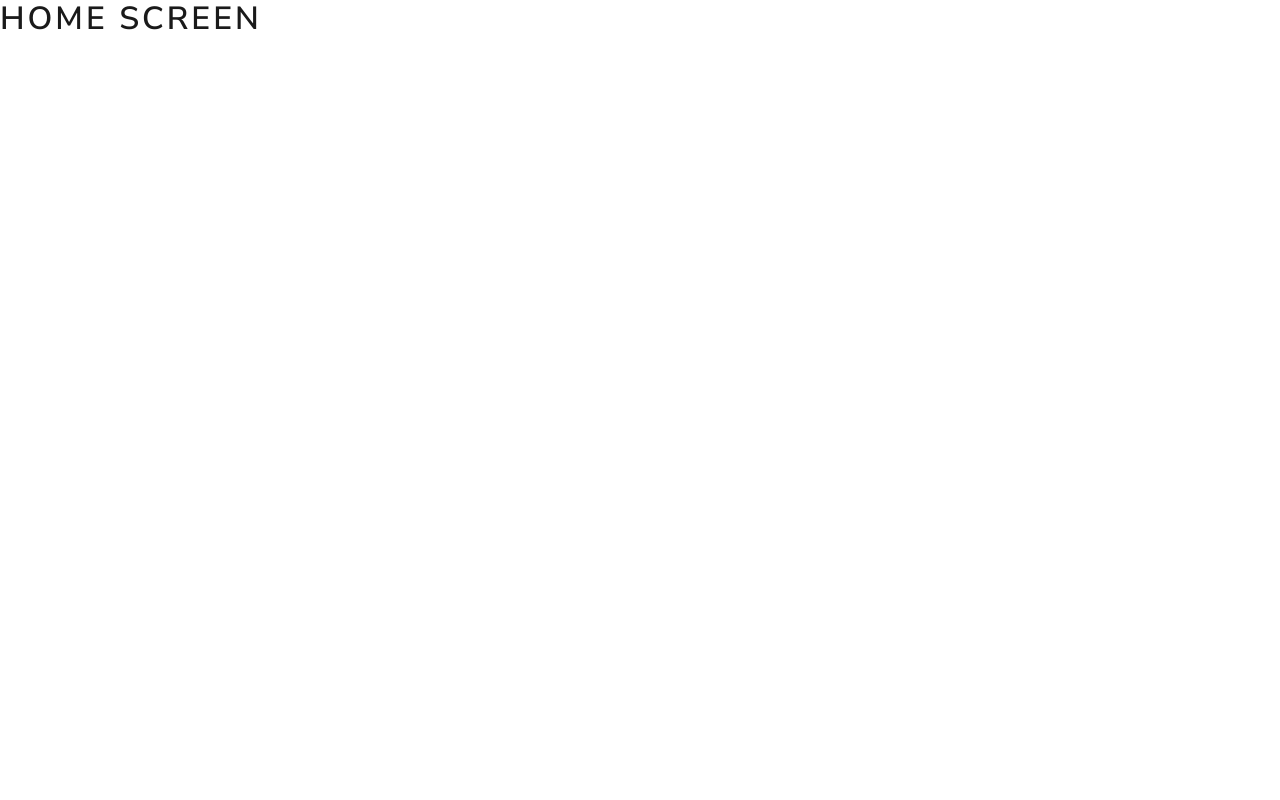
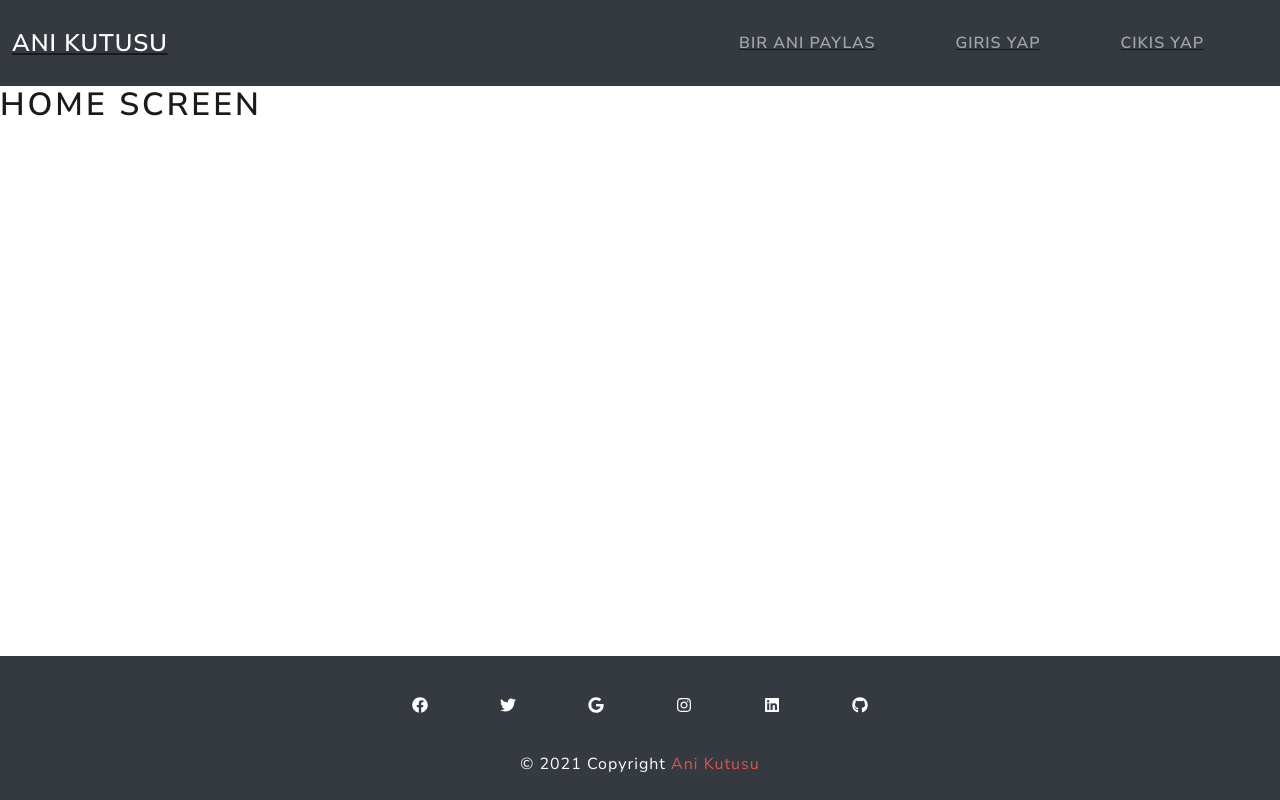
Before and after one commit to AOKeklik/MERN-MemoriesApp, a React (Create React App) app in the folder client/: page / in a window 1280 px wide. Built offline with nearby package versions, Linux system fonts and the light colour scheme.

Commit message:
Header and Footer components have been completed.

```diff
--- a/client/package.json
+++ b/client/package.json
@@ -7,10 +7,10 @@
     "@testing-library/react": "^11.2.7",
     "@testing-library/user-event": "^12.8.3",
     "axios": "^0.21.1",
+    "bootstrap": "^5.1.2",
     "jwt-decode": "^3.1.2",
     "moment": "^2.29.1",
     "react": "^17.0.2",
-    "react-bootstrap": "^1.6.1",
     "react-dom": "^17.0.2",
     "react-file-base64": "^1.0.3",
     "react-google-login": "^5.2.2",
--- a/client/public/index.html
+++ b/client/public/index.html
@@ -10,5 +10,7 @@
     <noscript>You need to enable JavaScript to run this app.</noscript>
     <div id="root"></div>
 
+    <script src="https://cdn.jsdelivr.net/npm/@popperjs/core@2.10.2/dist/umd/popper.min.js" integrity="sha384-7+zCNj/IqJ95wo16oMtfsKbZ9ccEh31eOz1HGyDuCQ6wgnyJNSYdrPa03rtR1zdB" crossorigin="anonymous"></script>
+    <script src="https://cdn.jsdelivr.net/npm/bootstrap@5.1.2/dist/js/bootstrap.min.js" integrity="sha384-PsUw7Xwds7x08Ew3exXhqzbhuEYmA2xnwc8BuD6SEr+UmEHlX8/MCltYEodzWA4u" crossorigin="anonymous"></script>
   </body>
 </html>
--- a/client/src/App.js
+++ b/client/src/App.js
@@ -1,19 +1,24 @@
 import React from 'react'
 import { BrowserRouter, Switch, Route } from 'react-router-dom'
 
+
+import Header from './component/Header'
 import HomeScreen from './secreens/HomeScreen'
 import CreateScreen from './secreens/CreateSecreen'
 import UpdateScreen from './secreens/UpdateScreen'
 import AuthScreen from './secreens/AuthScreen'
+import Footer from './component/Footer'
 
 function App() {
     return <BrowserRouter>
+        <Header />
         <Switch>
             <Route exact path='/' component={HomeScreen} />
             <Route path='/create' component={CreateScreen} />
             <Route path='/update/:id' component={UpdateScreen} />
             <Route path='/auth' component={AuthScreen} />
         </Switch>
+        <Footer />
     </BrowserRouter>
 }
 
--- a/client/src/component/Footer.js
+++ b/client/src/component/Footer.js
@@ -0,0 +1,56 @@
+import React from 'react'
+import {IconContext} from 'react-icons'
+import {FaFacebook, FaTwitter, FaGoogle, FaInstagram, FaLinkedin, FaGithub} from 'react-icons/fa'
+
+function Footer() {
+    return <footer class="fixed-bottom text-center text-white bg-dark" >
+    <div class="container">
+      <section>
+        <IconContext.Provider value={{ size: "1rem", color: "white"}}>
+          <a
+            class="btn btn-link btn-floating btn-lg text-dark m-lg-1"
+            href="#!"
+            role="button"
+            data-mdb-ripple-color="dark"
+            ><FaFacebook /></a>
+          <a
+            class="btn btn-link btn-floating btn-lg text-dark m-lg-1"
+            href="#!"
+            role="button"
+            data-mdb-ripple-color="dark"
+            ><FaTwitter /></a>
+          <a
+            class="btn btn-link btn-floating btn-lg text-dark m-lg-1"
+            href="#!"
+            role="button"
+            data-mdb-ripple-color="dark"
+            ><FaGoogle /></a>
+          <a
+            class="btn btn-link btn-floating btn-lg text-dark m-lg-1"
+            href="#!"
+            role="button"
+            data-mdb-ripple-color="dark"
+            ><FaInstagram /></a>
+          <a
+            class="btn btn-link btn-floating btn-lg text-dark m-lg-1"
+            href="#!"
+            role="button"
+            data-mdb-ripple-color="dark"
+            ><FaLinkedin /></a>
+          <a
+            class="btn btn-link btn-floating btn-lg text-dark m-lg-1"
+            href="#!"
+            role="button"
+            data-mdb-ripple-color="dark"
+            ><FaGithub /></a>
+        </IconContext.Provider>
+      </section>
+    </div>
+    <div class="text-center text-white pb-4" >
+      © 2021 Copyright
+      <a href="#" class="text-danger text-decoration-none"> Ani Kutusu</a>
+    </div>
+  </footer>
+}
+
+export default Footer
--- a/client/src/component/Header.js
+++ b/client/src/component/Header.js
@@ -0,0 +1,35 @@
+import React from 'react'
+import { Link } from 'react-router-dom'
+
+function Header() {
+    return <nav className="navbar navbar-dark navbar-expand-lg bg-dark fs-5 py-lg-2">
+        <div className="container-fluid">
+            <Link to='/'><div className="navbar-brand fs-3">Ani Kutusu</div></Link>
+            <button
+                class="navbar-toggler"
+                type="button"
+                data-bs-toggle="collapse"
+                data-bs-target="#navbarSupportedContent"
+                aria-controls="navbarSupportedContent"
+                aria-expanded="false"
+            >
+                <span className="navbar-toggler-icon"></span>
+            </button>
+            <div className="collapse navbar-collapse" id="navbarSupportedContent">
+                <ul className="navbar-nav ms-auto mb-2 mb-lg-0">
+                    <li className="nav-link mx-auto me-lg-5">
+                        <Link to='/create'><div className="nav-link" data-bs-toggle="collapse" data-bs-target=".navbar-collapse.show">Bir Ani Paylas</div></Link>
+                    </li>
+                    <li className="nav-link mx-auto me-lg-5">
+                        <Link to='/auth'><div className="nav-link" data-bs-toggle="collapse" data-bs-target=".navbar-collapse.show">Giris Yap</div></Link>
+                    </li>
+                    <li className="nav-link mx-auto me-lg-5">
+                        <Link to='/auth'><div className="nav-link" data-bs-toggle="collapse" data-bs-target=".navbar-collapse.show">Cikis Yap</div></Link>
+                    </li>
+                </ul>
+            </div>
+        </div>
+    </nav>
+}
+
+export default Header
--- a/client/src/redux/store.js
+++ b/client/src/redux/store.js
@@ -4,7 +4,7 @@ import reducerMemories from './reducers/reducerMemories'
 import reducerAuth from './reducers/reducerAuth'
 
 const initial_state = {
-    memories: [1,2,3, 'React and Redux are work!!'],
+    memories: [],
     auth: {}
 }
 
--- a/client/src/secreens/HomeScreen.js
+++ b/client/src/secreens/HomeScreen.js
@@ -1,11 +1,6 @@
 import React from 'react'
 
-import {useSelector} from 'react-redux'
-
 function HomeScreen() {
-    const {memories} = useSelector(state => state)
-
-    console.log(memories)
     return <>
         <h1>Home Screen</h1>
     </>
```
Also changed, not shown: 1 other file (tests, documents, lock files or other folders).
